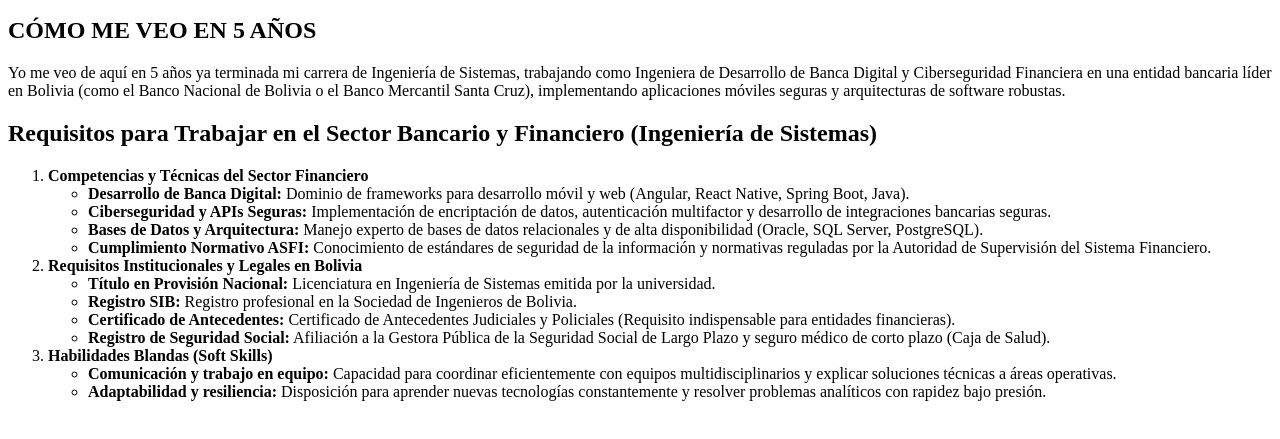
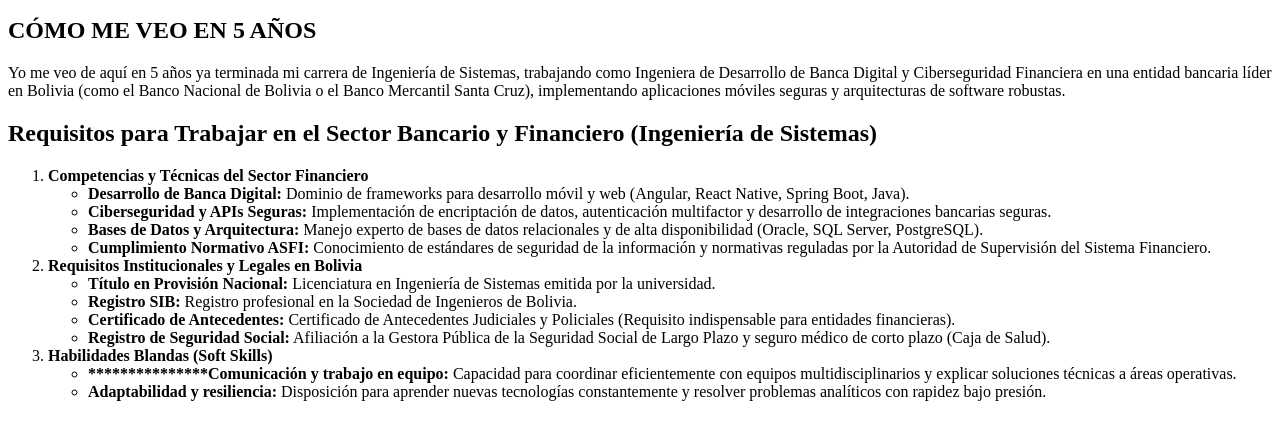
Before and after one commit to ValeryAyllon/practicasClase-sis313g1-i26-Ayllon_Campero_Valery_Estela, a plain HTML site: page Practicas/Practica1/index.html in a window 1280 px wide. Shown: the part 101-540 px from the top of the page. Drawn offline with Linux system fonts and the light colour scheme.

Commit message:
Actualizando solo practica 1

```diff
--- a/Practicas/Practica1/index.html
+++ b/Practicas/Practica1/index.html
@@ -41,7 +41,7 @@
         <li>
             <strong>Habilidades Blandas (Soft Skills)</strong>
             <ul>
-                <li><strong>Comunicación y trabajo en equipo:</strong> Capacidad para coordinar eficientemente con equipos multidisciplinarios y explicar soluciones técnicas a áreas operativas.</li>
+                <li><strong>***************Comunicación y trabajo en equipo:</strong> Capacidad para coordinar eficientemente con equipos multidisciplinarios y explicar soluciones técnicas a áreas operativas.</li>
                 <li><strong>Adaptabilidad y resiliencia:</strong> Disposición para aprender nuevas tecnologías constantemente y resolver problemas analíticos con rapidez bajo presión.</li>
             </ul>
         </li>
```
